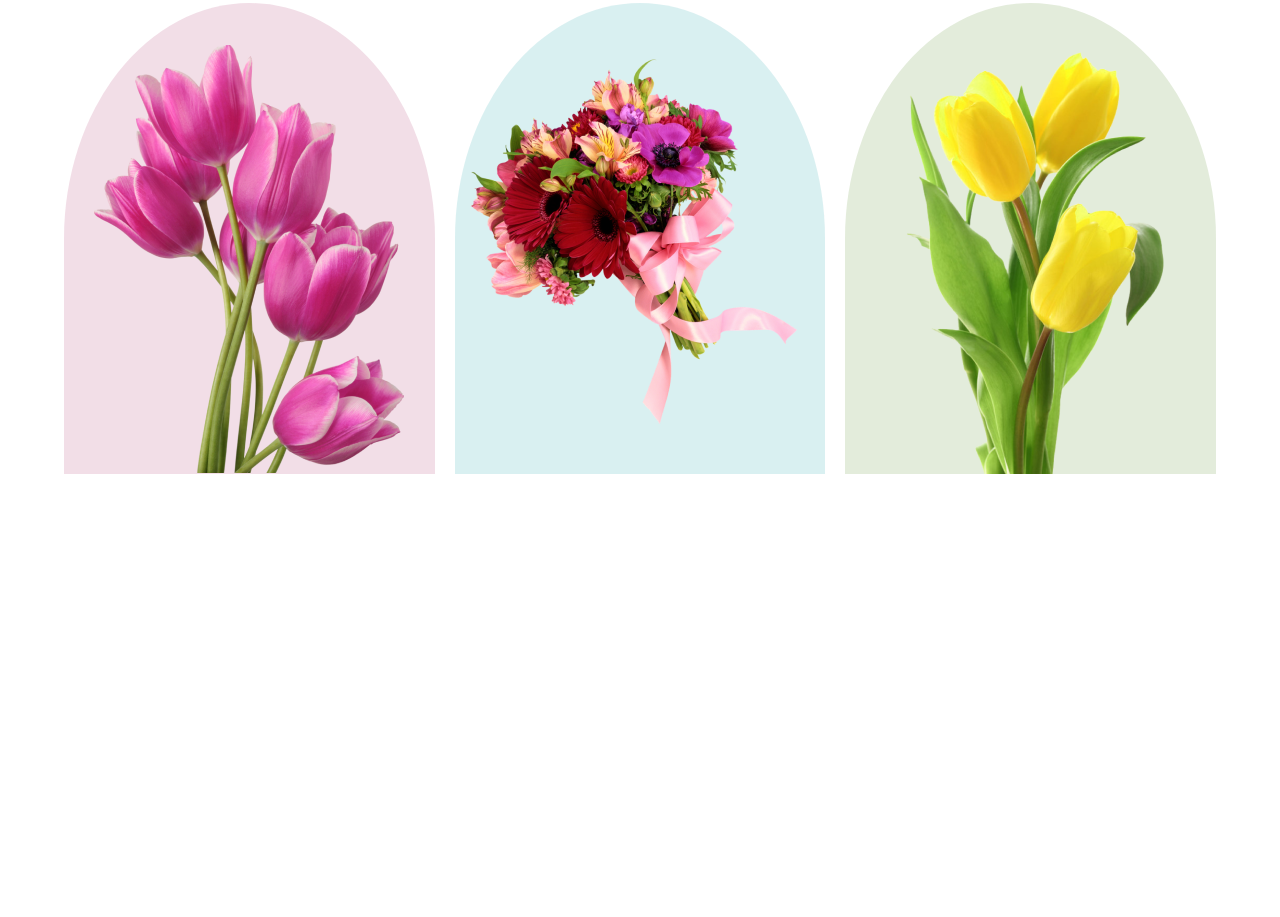
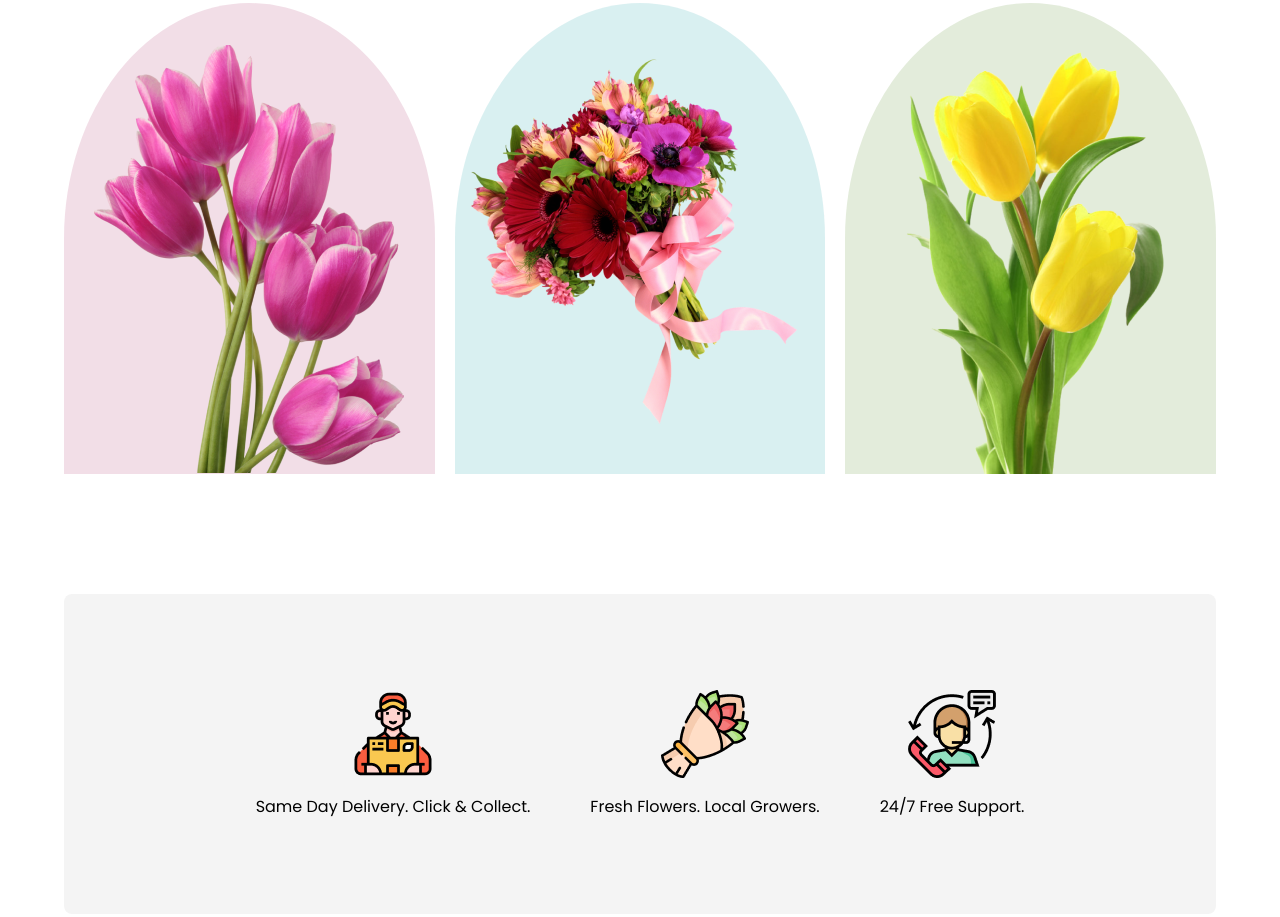
Before and after one commit to AfrojaSultana44/Online-Flower-Shop, a plain HTML site: page index.html in a window 1280 px wide. Shown: the part 934-1851 px from the top of the page. Before the commit the page ends 1408 px from the top, so only its background shows below. Drawn offline with Linux system fonts and the light colour scheme.

Commit message:
support section done

```diff
--- a/index.html
+++ b/index.html
@@ -40,16 +40,30 @@
 
         <div class="featured-image">
           <div id="first" class="first-image">
-                <img src="./images/featured1.png" alt="">
+            <img src="./images/featured1.png" alt="" />
           </div>
           <div id="second" class="second-image">
-                <img src="./images/featured2.png" alt="">
+            <img src="./images/featured2.png" alt="" />
           </div>
           <div id="third" class="third-image">
-                <img src="./images/featured3.png" alt="">
+            <img src="./images/featured3.png" alt="" />
           </div>
         </div>
 
+        <section class="support-section-container">
+          <div class="first-side">
+            <img src="./images/Group 57.png" alt="" />
+            <p>Same Day Delivery. Click & Collect.</p>
+          </div>
+          <div class="middle-side">
+            <img src="./images/Group 58.png" alt="" />
+            <p>Fresh Flowers. Local Growers.</p>
+          </div>
+          <div class="last-side">
+            <img src="./images/Group 59.png" alt="" />
+            <p>24/7 Free Support.</p>
+          </div>
+        </section>
       </section>
     </main>
 
--- a/style.css
+++ b/style.css
@@ -134,3 +134,29 @@ body section {
 #third{
     background-color: rgba(71, 125, 17, 0.15);
 }
+
+/* support section styles */
+.support-section-container{
+    width: 100%;
+    height: 320px;
+    margin: 0 auto;
+    background-color: rgba(39, 39, 39, 0.05);
+    border-radius: 8px;
+    margin-top: 120px;
+    margin-bottom: 120px;
+    display: flex;
+    justify-content: center;
+    align-items: center;
+    gap: 60px;
+}
+
+.support-section-container p{
+    margin-top: 16px;
+}
+
+.first-side, .middle-side, .last-side{
+    display: flex;
+    flex-direction: column;
+    justify-content: center;
+    align-items: center;
+}
```
Lines whose indentation alone changed are shown as unchanged.
